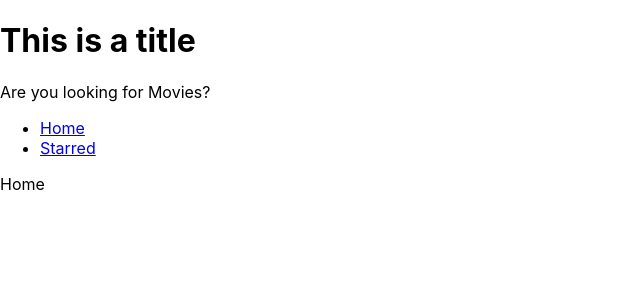
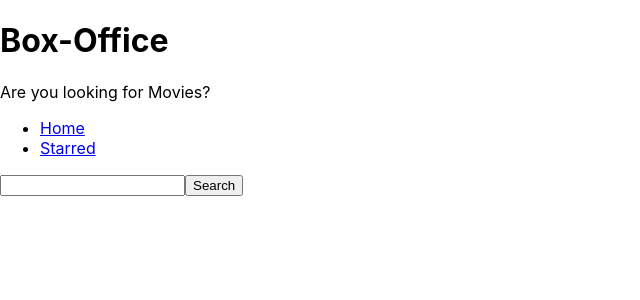
Before and after one commit to Kaushalpatil123/Box-Office-App, a React (Create React App) app: page / in a window 1280 px wide. Shown: the top 300 px of the page, without its empty margins (0-640 px from the left). Built offline with nearby package versions, Linux system fonts and the light colour scheme.

Commit message:
created fetch API

```diff
--- a/src/Component/Title.jsx
+++ b/src/Component/Title.jsx
@@ -1,7 +1,7 @@
 export default function Title() {
   return (
     <>
-      <h1>This is a title</h1>
+      <h1>Box-Office</h1>
       <p>Are you looking for Movies?</p>
     </>
   );
--- a/src/Pages/Home.jsx
+++ b/src/Pages/Home.jsx
@@ -1,7 +1,31 @@
+import { useState } from 'react';
 import { Link } from 'react-router-dom';
 
 const Home = () => {
-  return <div>Home</div>;
+  const [searchStr, setSearchStr] = useState('');
+
+  const onsearchInputChange = ev => {
+    setSearchStr(ev.target.value);
+  };
+
+  const onSearch = async ev => {
+    ev.preventDefault();
+
+    const response = await fetch(
+      `https://api.tvmaze.com/search/shows?q=${searchStr}`
+    );
+    const body = await response.json();
+    console.log(body);
+  };
+
+  return (
+    <div>
+      <form onSubmit={onSearch}>
+        <input type="text" value={searchStr} onChange={onsearchInputChange} />
+        <button type="submit">Search</button>
+      </form>
+    </div>
+  );
 };
 
 export default Home;
```
